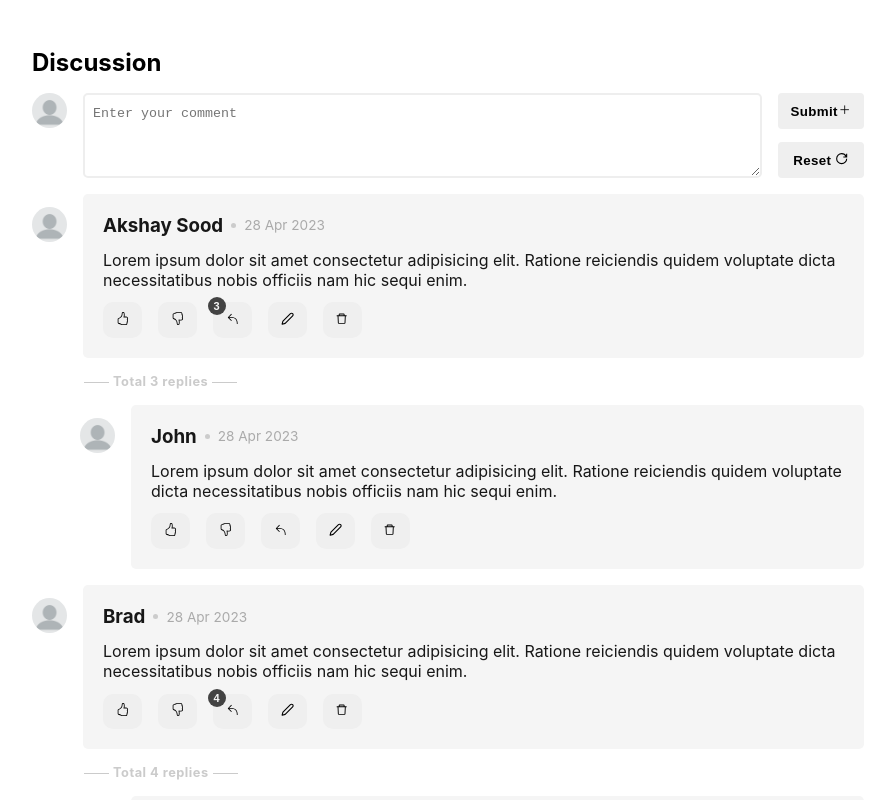
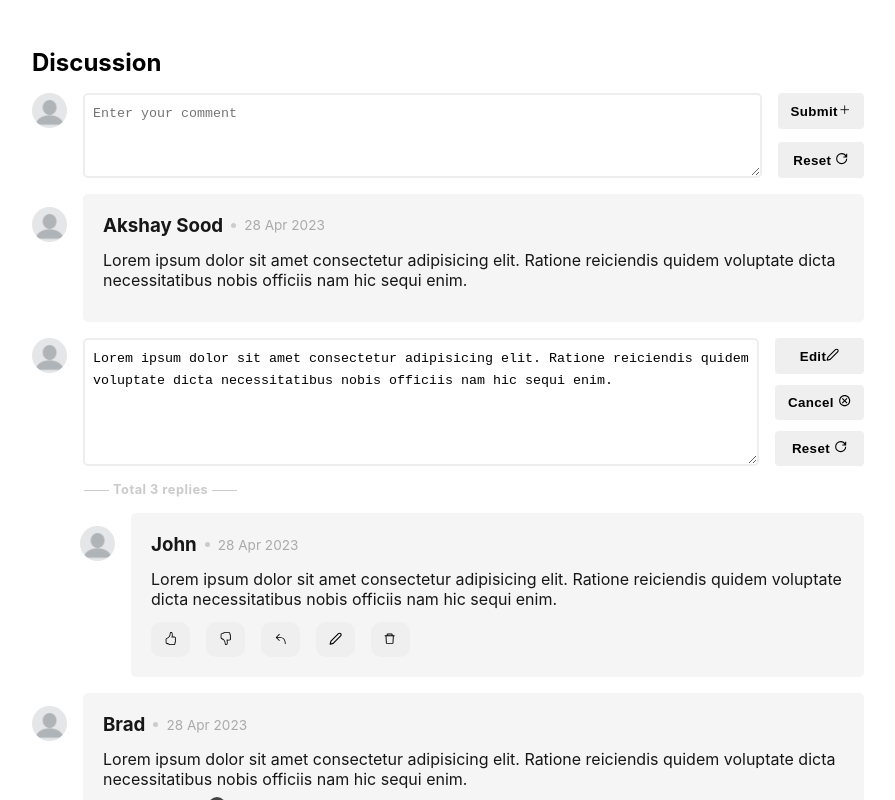
Before and after one commit to hopeinjavascript/comment-system, a React (Create React App) app: page / in a window 1280 px wide. Both pictures are taken after a click on the button 479 px from the left and 320 px from the top of the page. Shown: the top 800 px of the page, without its empty margins (192-1087 px from the left). Built offline with nearby package versions, Linux system fonts and the light colour scheme; data requests are answered from the project's data file.

Commit message:
feat: edit comment

```diff
--- a/src/App.js
+++ b/src/App.js
@@ -35,6 +35,22 @@ function cbAddReply(comments, parentId, replyText) {
     } else {
       comment.children.length > 0 &&
         cbAddReply(comment.children, parentId, replyText);
+    }
+
+    return comment;
+  });
+
+  return updatedState;
+}
+
+function cbEditComment(comments, id, editedText) {
+  const updatedState = comments.map((comment) => {
+    if (comment.id === id) {
+      comment.text = editedText;
+      comment.editCount = comment.editCount + 1;
+    } else {
+      comment.children.length > 0 &&
+        cbEditComment(comment.children, id, editedText);
     }
 
     return comment;
@@ -93,6 +109,11 @@ function App() {
     setComments(updatedState);
   };
 
+  const handleEditComment = (editedText, id) => {
+    const updatedState = cbEditComment(comments, id, editedText);
+    setComments(updatedState);
+  };
+
   return (
     <div className="wrapper">
       <h2 className="heading">Discussion</h2>
@@ -101,7 +122,11 @@ function App() {
         <AddCommentOrReply handler={handleAddComment} />
       </div>
 
-      <Comments comments={comments} handleAddReply={handleAddReply} />
+      <Comments
+        comments={comments}
+        handleAddReply={handleAddReply}
+        handleEditComment={handleEditComment}
+      />
     </div>
   );
 }
--- a/src/components/AddCommentOrReply/AddCommentOrReply.jsx
+++ b/src/components/AddCommentOrReply/AddCommentOrReply.jsx
@@ -4,12 +4,19 @@ import { IoAddSharp } from 'react-icons/io5';
 import { GrPowerReset } from 'react-icons/gr';
 import { VscReply } from 'react-icons/vsc';
 import { MdOutlineCancel } from 'react-icons/md';
+import { FiEdit2 } from 'react-icons/fi';
 
-const AddCommentOrReply = ({ handler, btnText, handleCancel }) => {
-  const inputRef = useRef('');
+const AddCommentOrReply = ({
+  handler,
+  btnText,
+  handleCancel,
+  text = null, // * to get the current text of the comment/reply
+}) => {
+  const inputRef = useRef(text);
 
   useEffect(() => {
     inputRef.current.focus();
+    inputRef.current.value = text; // we can set the text here because we have the reference to the underlying DOM node.
     return () => {};
   }, []);
 
@@ -28,14 +35,22 @@ const AddCommentOrReply = ({ handler, btnText, handleCancel }) => {
         name="comment"
         className="comment-input"
         placeholder="Enter your comment"
-        rows={btnText === 'Reply' ? '5' : '3'}
+        rows={btnText === 'Reply' || btnText === 'Edit' ? '5' : '3'}
       />
       <div className="cta-column">
         <button type="submit" className="btn btn-submit">
           {btnText ?? 'Submit'}
-          {btnText === 'Reply' ? <VscReply /> : <IoAddSharp />}
+
+          {btnText === 'Reply' ? (
+            <VscReply />
+          ) : btnText === 'Edit' ? (
+            <FiEdit2 />
+          ) : (
+            <IoAddSharp />
+            // <FaRegComment />
+          )}
         </button>
-        {btnText === 'Reply' && (
+        {(btnText === 'Reply' || btnText === 'Edit') && (
           <button
             type="button"
             onClick={handleCancel}
--- a/src/components/Comment/Comment.jsx
+++ b/src/components/Comment/Comment.jsx
@@ -11,7 +11,7 @@ import './Comment.css';
 
 const { dd, mmm, yyyy } = genericHelpers.getDateTimeDetails();
 
-const Comment = ({ comment, handleAddReply, handleCancel }) => {
+const Comment = ({ comment, handleAddReply, handleEditComment }) => {
   const {
     id,
     parentId,
@@ -25,8 +25,10 @@ const Comment = ({ comment, handleAddReply, handleCancel }) => {
   } = comment;
 
   const [isReplying, setIsReplying] = useState(false);
+  const [isEditing, setIsEditing] = useState(false);
 
   const toggleIsReplying = () => setIsReplying(!isReplying);
+  const toggleIsEditing = () => setIsEditing(!isEditing);
 
   return (
     <div className="comment-container" key={id || parentId}>
@@ -45,7 +47,7 @@ const Comment = ({ comment, handleAddReply, handleCancel }) => {
 
           <p className="comments__text">{text}</p>
 
-          <div className={`cta ${isReplying ? 'hide' : null}`}>
+          <div className={`cta ${isReplying || isEditing ? 'hide' : null}`}>
             <button className={`btn btn-upvote`}>
               <BsHandThumbsUp />
               {upVotes > 0 && <span className="count">{upVotes}</span>}
@@ -60,7 +62,7 @@ const Comment = ({ comment, handleAddReply, handleCancel }) => {
                 <span className="count">{children.length}</span>
               )}
             </button>
-            <button className="btn btn-edit">
+            <button className="btn btn-edit" onClick={toggleIsEditing}>
               <FiEdit2 />
             </button>
             <button className="btn btn-delete">
@@ -71,7 +73,6 @@ const Comment = ({ comment, handleAddReply, handleCancel }) => {
       </div>
 
       {/* replying */}
-
       {isReplying && (
         <AddCommentOrReply
           handler={(val) => {
@@ -83,11 +84,24 @@ const Comment = ({ comment, handleAddReply, handleCancel }) => {
         />
       )}
 
+      {/* editing */}
+      {isEditing && (
+        <AddCommentOrReply
+          handler={(editedText) => {
+            handleEditComment(editedText, id);
+            toggleIsEditing();
+          }}
+          btnText="Edit"
+          handleCancel={toggleIsEditing}
+          text={text}
+        />
+      )}
+
       <ReplyThread
         id={id}
         children={children}
         handleAddReply={handleAddReply}
-        handleCancel={handleCancel}
+        handleEditComment={handleEditComment}
       />
     </div>
   );
--- a/src/components/Comments/Comments.jsx
+++ b/src/components/Comments/Comments.jsx
@@ -2,7 +2,7 @@ import React from 'react';
 import './Comments.css';
 import Comment from '../Comment/Comment';
 
-const Comments = ({ comments, handleAddReply }) => {
+const Comments = ({ comments, handleAddReply, handleEditComment }) => {
   return (
     <div className="comments">
       {comments?.map((comment) => {
@@ -11,6 +11,7 @@ const Comments = ({ comments, handleAddReply }) => {
             key={comment.id}
             comment={comment}
             handleAddReply={handleAddReply}
+            handleEditComment={handleEditComment}
           />
         );
       })}
--- a/src/components/ReplyThread/ReplyThread.jsx
+++ b/src/components/ReplyThread/ReplyThread.jsx
@@ -23,7 +23,7 @@ const ReplyThread = (props) => {
             // comments={props.children}
             comments={moreReplies ? props.children : props.children.slice(0, 1)} // if there's only 1 child then it will be shown by default (2.)
             handleAddReply={props.handleAddReply}
-            handleCancel={props.handleCancel}
+            handleEditComment={props.handleEditComment}
           />
         )}
       </div>
```
